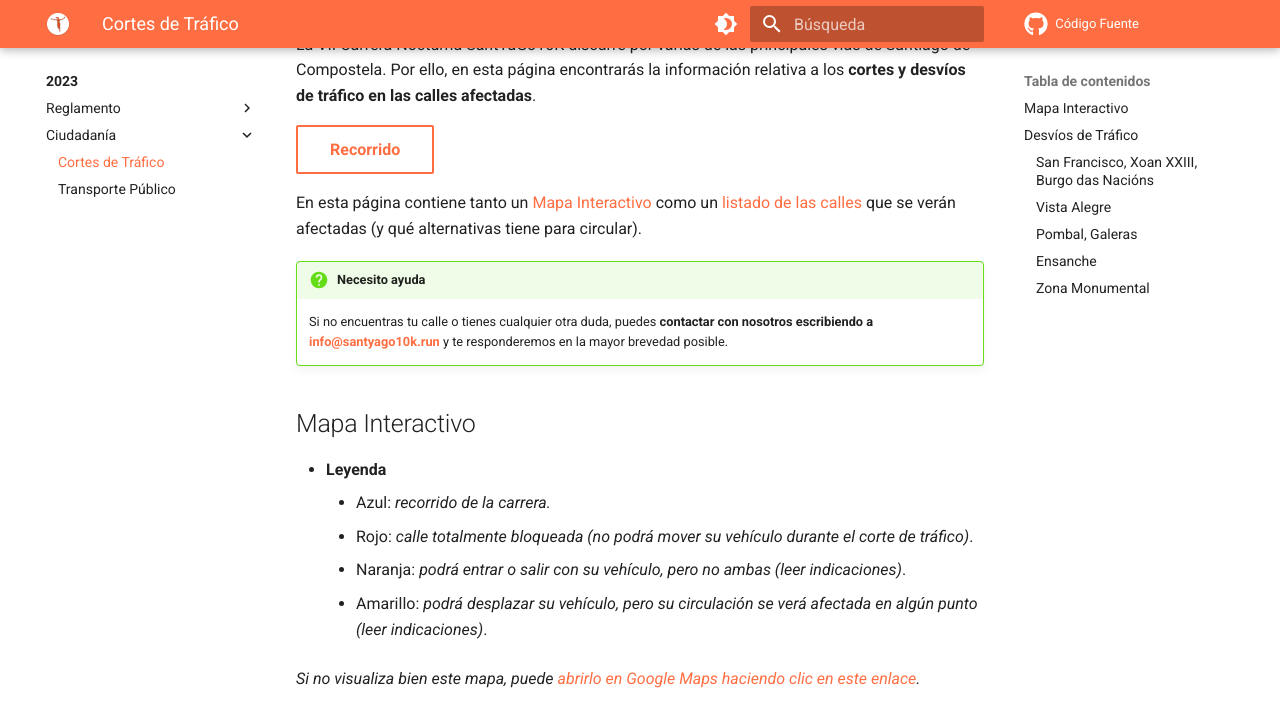
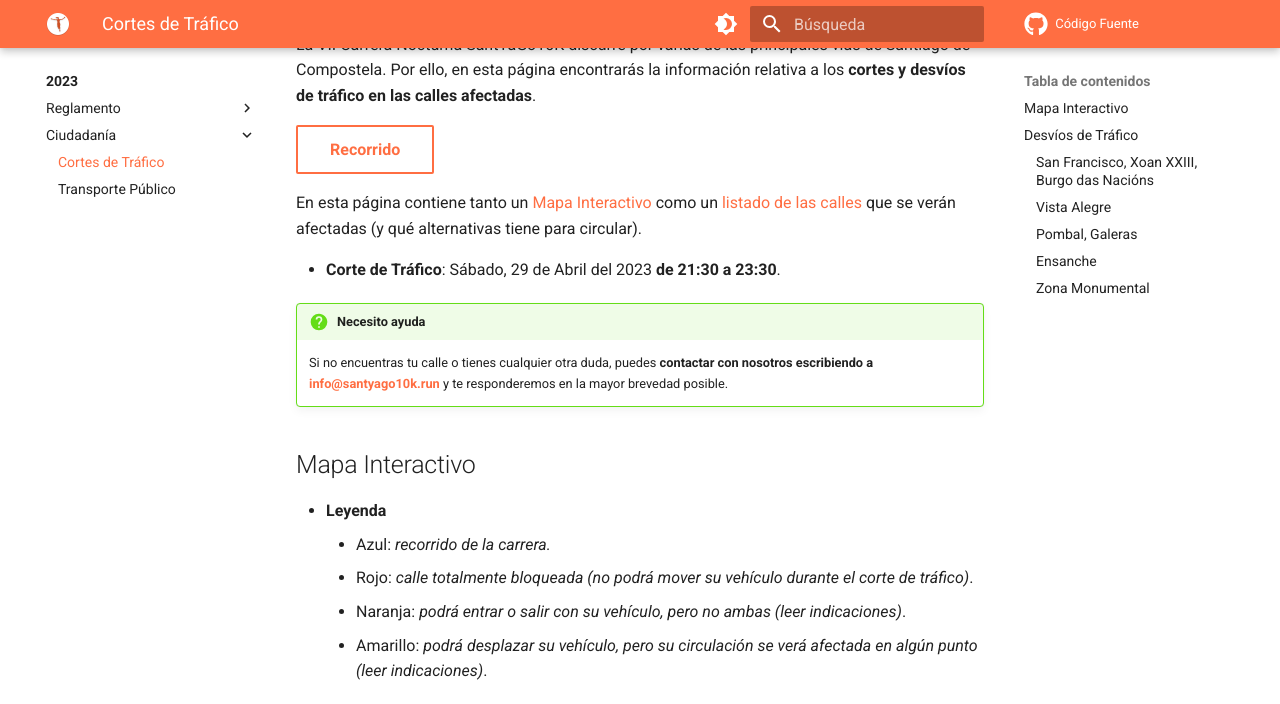
Before and after one commit to SantYaGo10K/Info, an MkDocs documentation site: the page built from info/ciudadania/trafico.md, in a window 1280 px wide and 900 px high, scrolled down 320 px, cut to the strip 0-704 px from the top of the window. Built offline with MkDocs 1.6.1 and Material for MkDocs 9.7.7, drawn with Linux system fonts in a browser that asks for light colours; comment, search, counter and statistics services are not loaded.

Commit message:
Añadir horas

```diff
--- a/info/ciudadania/trafico.md
+++ b/info/ciudadania/trafico.md
@@ -12,6 +12,8 @@ en esta página encontrarás la información relativa a los **cortes y desvíos
 
 En esta página contiene tanto un [Mapa Interactivo](#mapa-interactivo) como un
 [listado de las calles](#desvios-de-tráfico) que se verán afectadas (y qué alternativas tiene para circular).
+
+* **Corte de Tráfico**: Sábado, 29 de Abril del 2023 **de 21:30 a 23:30**.
 
 !!! question "Necesito ayuda"
 
```
